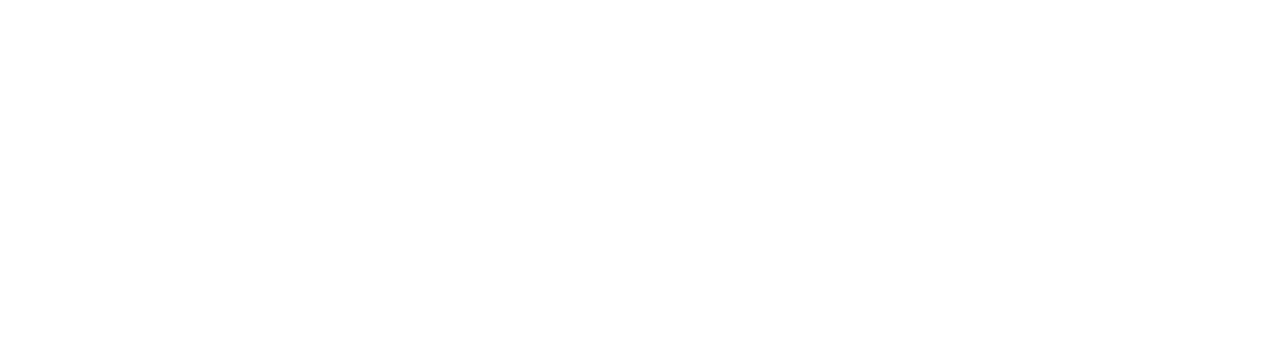
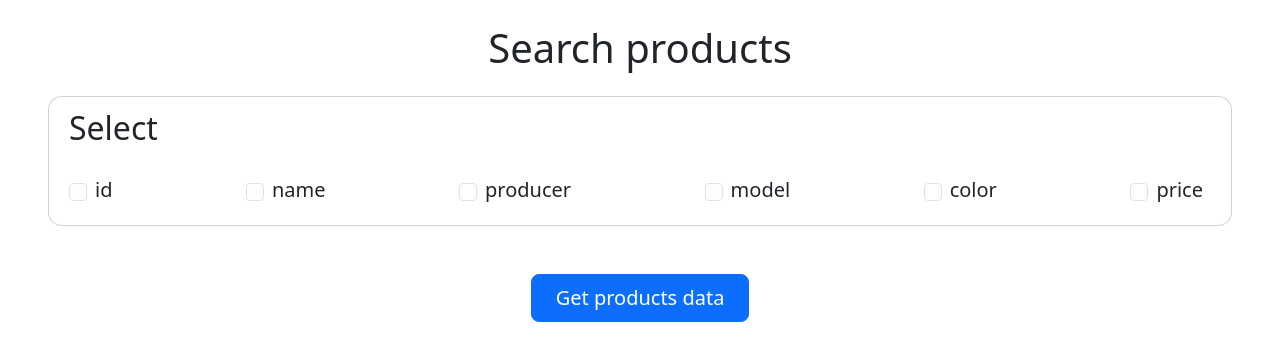
Before and after one commit to Vovka1602/database-app-front, a React (Create React App) app: page /getinfo in a window 1280 px wide. Before the commit this address had no page. Shown: the top 360 px of the page. Built offline with nearby package versions, Linux system fonts and the light colour scheme.

Commit message:
Add Select block

```diff
--- a/src/App.js
+++ b/src/App.js
@@ -2,6 +2,7 @@
 import { BrowserRouter, Route, Routes } from 'react-router-dom';
 import MainPage from './pages/Main/MainPage';
 import "bootstrap/dist/css/bootstrap.min.css";
+import GetInfoPage from './pages/GetInfoPage/GetInfoPage';
 
 function App() {
   return (
@@ -9,6 +10,7 @@
         <BrowserRouter>
             <Routes>
                 <Route path='/' element={ <MainPage/> }/>
+                <Route path='/getinfo' element={ <GetInfoPage/> }/>
             </Routes>
         </BrowserRouter>
     </div>
--- /dev/null
+++ b/src/components/OutputTable.css
@@ -0,0 +1,22 @@
+table {
+    margin-top: 40px;
+    padding-left: 20px;
+    width: 100%;
+    background-color: rgb(240, 240, 240);
+    font-size: 20px;
+    text-align: left;
+}
+
+thead {
+    background-color: rgba(0, 0, 0, 0.2);
+}
+
+td {
+    padding: 6px;
+    padding-left: 12px;
+    border-bottom: 2px solid rgba(0, 0, 0, 0.2);
+}
+
+th {
+    padding: 12px;
+}
--- a/src/components/OutputTable.js
+++ b/src/components/OutputTable.js
@@ -1,3 +1,5 @@
+import "./OutputTable.css";
+
 const OutputTable = ({ data }) => {
     return (
         <table>
--- /dev/null
+++ b/src/pages/GetInfoPage/GetInfoPage.css
@@ -0,0 +1,22 @@
+.checkbox-panel {
+    padding: 20px;
+    display: flex;
+    flex-direction: row;
+    justify-content: space-between;
+}
+
+.checkbox-panel-elem {
+    display: flex;
+    flex-direction: row;
+    vertical-align: middle;
+}
+
+.checkbox-panel-label {
+    display: flex;
+    padding-top: 12px;
+    padding-left: 20px;
+}
+
+.card {
+    border-radius: 14px;
+}
--- /dev/null
+++ b/src/pages/GetInfoPage/GetInfoPage.js
@@ -0,0 +1,85 @@
+import React from 'react';
+import "bootstrap/dist/css/bootstrap.min.css";
+import { useEffect, useState } from "react";
+import OutputTable from '../../components/OutputTable';
+import "./GetInfoPage.css";
+
+const GetInfoPage = () => {
+    const [data, setData] = useState(null);
+    const [selectBlock, setSelectBlock] = useState("");
+    const [selectItems, setSelectItems] = useState([]);
+
+    useEffect(() => {
+        if (selectItems.length > 0) {
+            setSelectBlock(selectItems.join(', '));
+            console.log(selectBlock);
+        }
+    }, [selectItems, selectBlock]);
+
+    const getData = (e) => {
+        e.preventDefault();
+        let sqlQuery = "SELECT " + selectBlock
+            + " FROM products";
+        console.log(sqlQuery);
+        fetch(`http://localhost:8000/execute-query?query=${encodeURIComponent(sqlQuery)}`)
+            .then(response => response.json())
+            .then(data => {
+                console.log(data);
+                setData(data);
+            })
+            .catch(error => {
+                console.error(error);
+            });
+    }
+
+    const selectItemCheckboxChange = (e) => {
+        if (e.target.checked) {
+            setSelectItems(selectItems => [...selectItems, e.target.value]);
+            console.log(selectItems);
+        } else {
+            setSelectItems(selectItems => selectItems.filter(item => item !== e.target.value));
+            console.log(selectItems);
+        }
+    };
+
+    return (
+        <div>
+            <h1 className="mt-4">Search products</h1>
+            <div className='card mt-4 ms-5 me-5'>
+                <div className='checkbox-panel-label'>
+                    <h2>Select</h2>
+                </div>
+                <div className='checkbox-panel'>
+                    <div className='checkbox-panel-elem'>
+                        <input className='form-check-input px-2 py-2 mt-2' type='checkbox' value="products.id" onChange={selectItemCheckboxChange} />
+                        <label className='form-check-label px-2 fs-5'>id</label>
+                    </div>
+                    <div className='checkbox-panel-elem'>
+                        <input className='form-check-input px-2 py-2 mt-2' type='checkbox' value="products.name" onChange={selectItemCheckboxChange} />
+                        <label className='form-check-label px-2 fs-5'>name</label>
+                    </div>
+                    <div className='checkbox-panel-elem'>
+                        <input className='form-check-input px-2 py-2 mt-2' type='checkbox' value="products.producer" onChange={selectItemCheckboxChange} />
+                        <label className='form-check-label px-2 fs-5'>producer</label>
+                    </div>
+                    <div className='checkbox-panel-elem'>
+                        <input className='form-check-input px-2 py-2 mt-2' type='checkbox' value="products.model" onChange={selectItemCheckboxChange} />
+                        <label className='form-check-label px-2 fs-5'>model</label>
+                    </div>
+                    <div className='checkbox-panel-elem'>
+                        <input className='form-check-input px-2 py-2 mt-2' type='checkbox' value="products.color" onChange={selectItemCheckboxChange} />
+                        <label className='form-check-label px-2 fs-5'>color</label>
+                    </div>
+                    <div className='checkbox-panel-elem'>
+                        <input className='form-check-input px-2 py-2 mt-2' type='checkbox' value="products.price" onChange={selectItemCheckboxChange} />
+                        <label className='form-check-label px-2 fs-5'>price</label>
+                    </div>
+                </div>
+            </div>
+            <button className="btn btn-primary btn-lg px-4 mt-5" onClick={getData}>Get products data</button>
+            {data && <OutputTable data={data} />}
+        </div>
+    );
+}
+
+export default GetInfoPage;
--- a/src/pages/Main/MainPage.js
+++ b/src/pages/Main/MainPage.js
@@ -1,29 +1,13 @@
 import React from 'react';
 import "bootstrap/dist/css/bootstrap.min.css";
-import { useEffect, useState } from "react";
-import OutputTable from '../../components/OutputTable';
 
 const MainPage = () => {
-    const [data, setData] = useState(null);
-
-    const getData = (e) => {
-        e.preventDefault();
-        fetch(`http://localhost:8000/execute-query?query=${encodeURIComponent("SELECT * FROM бд_магазин.products")}`)
-            .then(response => response.json())
-            .then(data => {
-                console.log(data);
-                setData(data);
-            })
-            .catch(error => {
-                console.error(error);
-            });
-    }
-
     return (
         <div>
-            <h1 className="mt-4">Main Page</h1>
-            <button className="btn btn-primary btn-lg px-4 mt-5" onClick={getData}>Get products data</button>
-            {data && <OutputTable data={ data } />}
+            <h1 className="mt-4">Main Menu</h1>
+            <a href='/getinfo'>
+                <button className="btn btn-primary btn-lg px-4 mt-5">Search products</button>
+            </a>
         </div>
     );
 }
```
